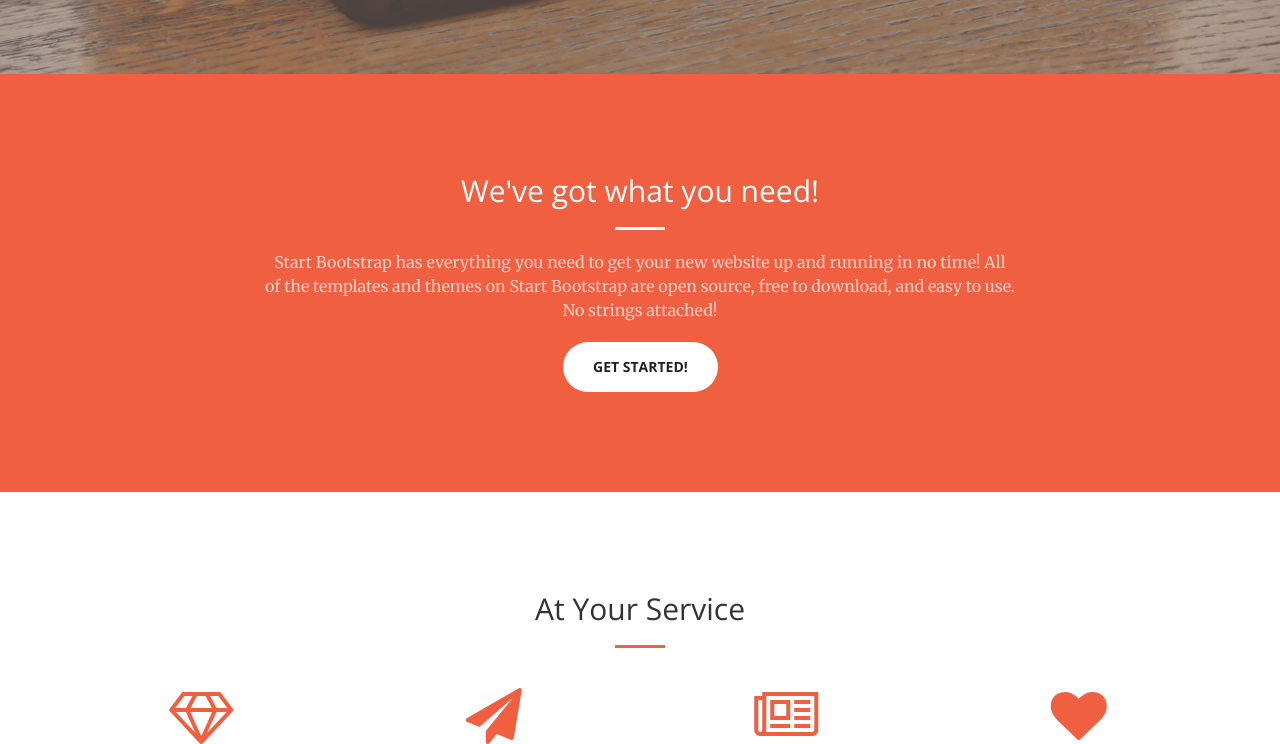
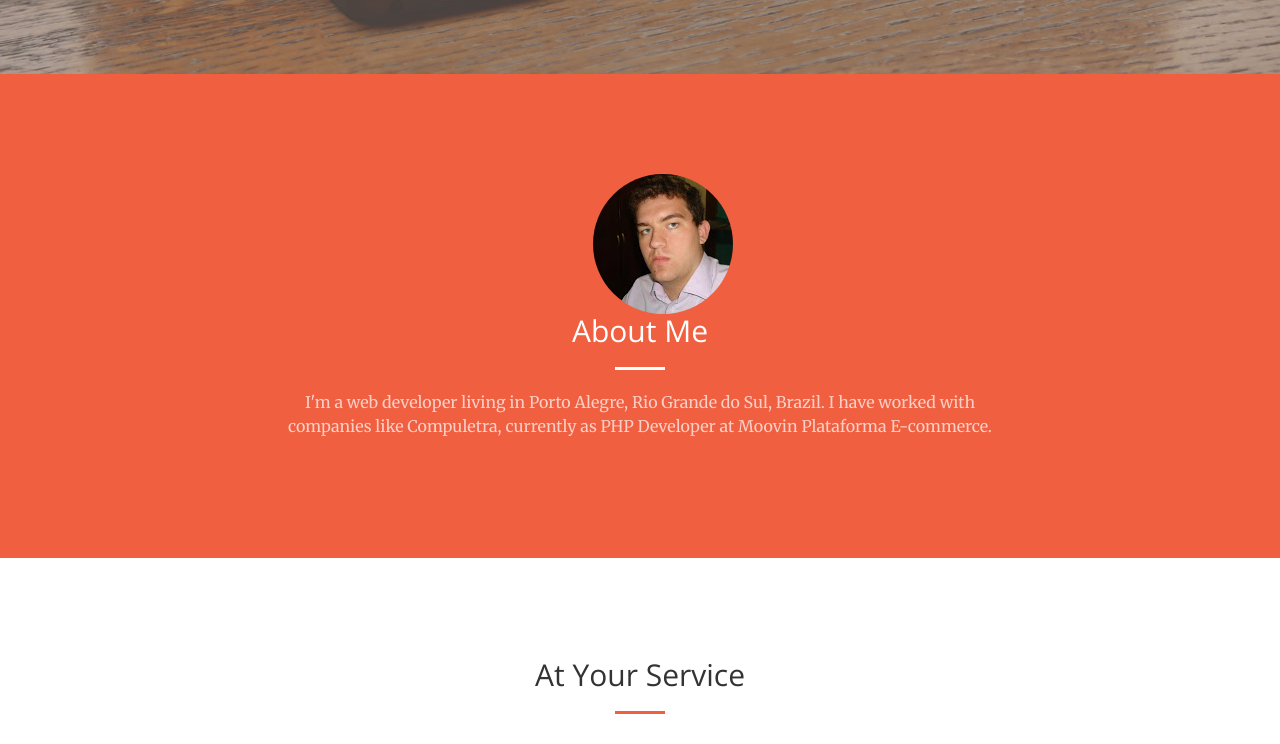
Before and after one commit to augustoberwaldt/augustoberwaldt.github.io, a website: page index.html in a window 1280 px wide. Shown: the part 726-1470 px from the top of the page. Drawn offline with nearby package versions, Linux system fonts and the light colour scheme.

Commit message:
FIX: Alter template  profile

```diff
--- a/index.html
+++ b/index.html
@@ -69,9 +69,7 @@
     <header>
         <div class="header-content">
             <div class="header-content-inner">
-                <div class="col-lg-8 col-lg-offset-5" >
-                     <img class="img-responsive aligncenter img-circle no-shadow   " alt="Augusto Berwaldt" src="./img/me.jpg" >
-                </div>
+
 
                 <h1 id="homeHeading">SOFTWARE DEVELOPER</h1>
                 <hr>
@@ -86,11 +84,15 @@
             <div class="row">
 
                <div class="col-lg-8 col-lg-offset-2 text-center">
+                      <div class="col-lg-10 col-lg-offset-5" >
+                     <img class="img-responsive aligncenter img-circle no-shadow   " alt="Augusto Berwaldt" src="./img/me.jpg" >
+                </div>
+                    <h2 class="section-heading">About Me</h2>
+                    <hr class="light">
+                    <p class="text-faded">
+                        I'm a web developer living in Porto Alegre, Rio Grande do Sul, Brazil. I have worked with companies like Compuletra,  currently as PHP Developer at Moovin Plataforma E-commerce.
+                   </p>
 
-                    <h2 class="section-heading">We've got what you need!</h2>
-                    <hr class="light">
-                    <p class="text-faded">Start Bootstrap has everything you need to get your new website up and running in no time! All of the templates and themes on Start Bootstrap are open source, free to download, and easy to use. No strings attached!</p>
-                    <a href="#services" class="page-scroll btn btn-default btn-xl sr-button">Get Started!</a>
                 </div>
             </div>
         </div>
```
